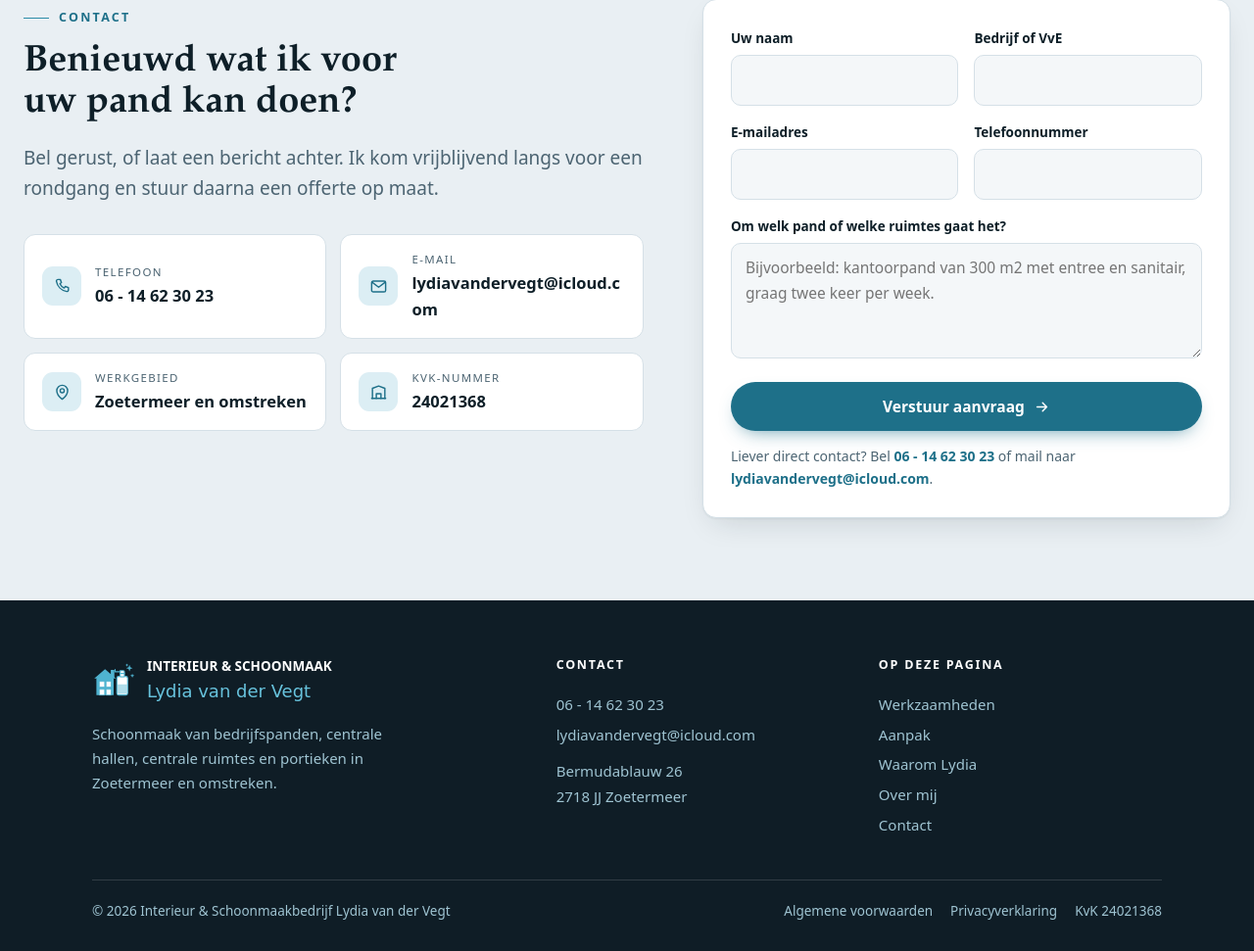
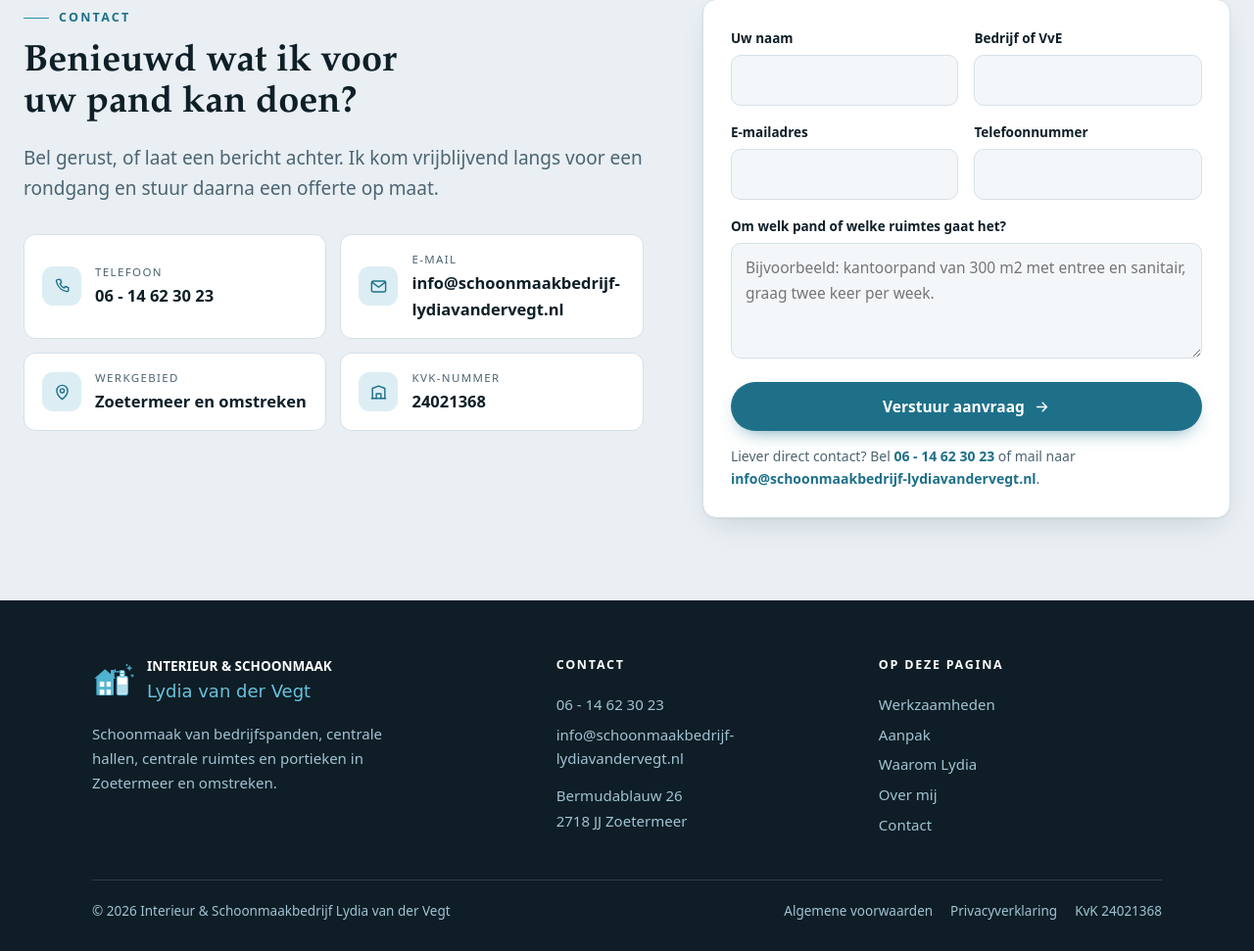
Before and after one commit to Larsmeneer/schoonmaakbedrijf-lydiavdvegt, a plain HTML site: page index.html in a window 1280 px wide. Shown: the part 4728-5699 px from the top of the page at 98% size. Drawn offline with Linux system fonts and the light colour scheme.

Commit message:
Profielfoto voor Outlook en nieuw e-mailadres
Profielfoto van 648 pixels met het volledige beeldmerk, gecomponeerd
binnen de cirkel die Outlook eruit snijdt. E-mailadres overal vervangen
door info@schoonmaakbedrijf-lydiavandervegt.nl. De privacyverklaring
noemde iCloud als plek waar de mail binnenkomt; dat staat nu neutraal
omdat de nieuwe provider nog niet bekend is.

```diff
--- a/index.html
+++ b/index.html
@@ -315,7 +315,7 @@
         </li>
         <li>
           <span class="gico"><svg viewBox="0 0 24 24" fill="none" stroke="currentColor" stroke-width="1.8" stroke-linecap="round" stroke-linejoin="round" aria-hidden="true"><rect x="3" y="5" width="18" height="14" rx="2"/><path d="M3.5 6.5L12 13l8.5-6.5"/></svg></span>
-          <span class="tekst"><span class="lbl">E-mail</span><span class="val"><a href="mailto:lydiavandervegt@icloud.com">lydiavandervegt@icloud.com</a></span></span>
+          <span class="tekst"><span class="lbl">E-mail</span><span class="val"><a href="mailto:info@schoonmaakbedrijf-lydiavandervegt.nl">info@schoonmaakbedrijf-lydiavandervegt.nl</a></span></span>
         </li>
         <li>
           <span class="gico"><svg viewBox="0 0 24 24" fill="none" stroke="currentColor" stroke-width="1.8" stroke-linecap="round" stroke-linejoin="round" aria-hidden="true"><path d="M12 21s7-5.5 7-11a7 7 0 1 0-14 0c0 5.5 7 11 7 11z"/><circle cx="12" cy="10" r="2.6"/></svg></span>
@@ -328,7 +328,7 @@
       </ul>
     </div>
     <div class="reveal">
-      <form action="mailto:lydiavandervegt@icloud.com" method="post" enctype="text/plain">
+      <form action="mailto:info@schoonmaakbedrijf-lydiavandervegt.nl" method="post" enctype="text/plain">
         <div class="rij">
           <div class="veld">
             <label for="naam">Uw naam</label>
@@ -357,7 +357,7 @@
           Verstuur aanvraag
           <svg viewBox="0 0 24 24" fill="none" stroke="currentColor" stroke-width="2" stroke-linecap="round" stroke-linejoin="round" aria-hidden="true"><path d="M5 12h14M13 6l6 6-6 6"/></svg>
         </button>
-        <p class="form-note">Liever direct contact? Bel <a href="tel:+31614623023" style="color:var(--accent-deep);font-weight:600;text-decoration:none">06 - 14 62 30 23</a> of mail naar <a href="mailto:lydiavandervegt@icloud.com" style="color:var(--accent-deep);font-weight:600;text-decoration:none">lydiavandervegt@icloud.com</a>.</p>
+        <p class="form-note">Liever direct contact? Bel <a href="tel:+31614623023" style="color:var(--accent-deep);font-weight:600;text-decoration:none">06 - 14 62 30 23</a> of mail naar <a href="mailto:info@schoonmaakbedrijf-lydiavandervegt.nl" style="color:var(--accent-deep);font-weight:600;text-decoration:none">info@schoonmaakbedrijf-lydiavandervegt.nl</a>.</p>
       </form>
     </div>
   </div>
@@ -379,7 +379,7 @@
       <div>
         <h4>Contact</h4>
         <a href="tel:+31614623023">06 - 14 62 30 23</a>
-        <a href="mailto:lydiavandervegt@icloud.com">lydiavandervegt@icloud.com</a>
+        <a href="mailto:info@schoonmaakbedrijf-lydiavandervegt.nl">info@schoonmaakbedrijf-lydiavandervegt.nl</a>
         <address class="adres" style="margin-top:10px">
           Bermudablauw 26<br />
           2718 JJ Zoetermeer
```
Also changed, not shown: 404.html (+1 -1 lines), privacy/index.html (+3 -3 lines), voorwaarden/index.html (+1 -1 lines), merk/profielfoto-648.png (added), merk/profielfoto.svg (added), 2 other files.
